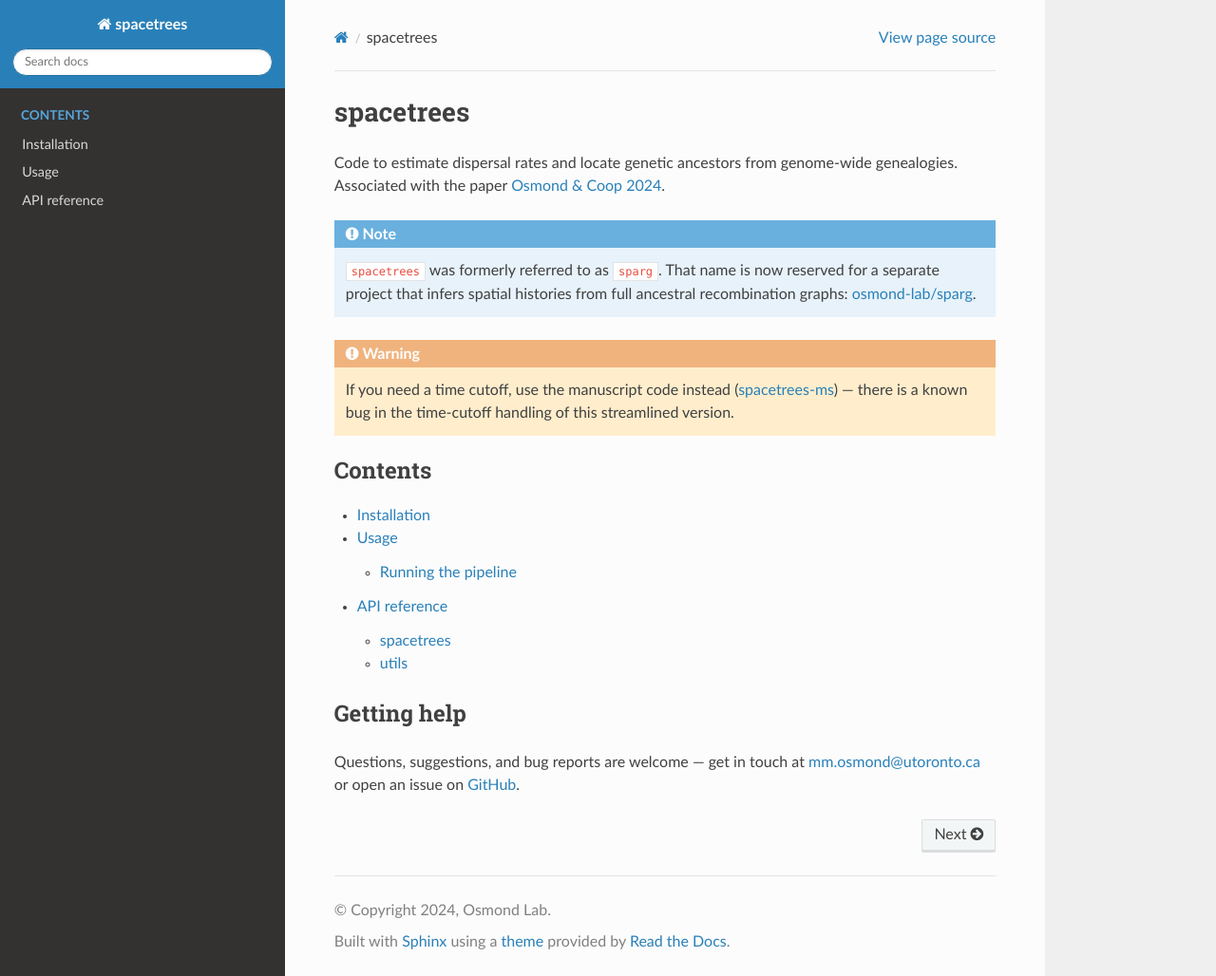
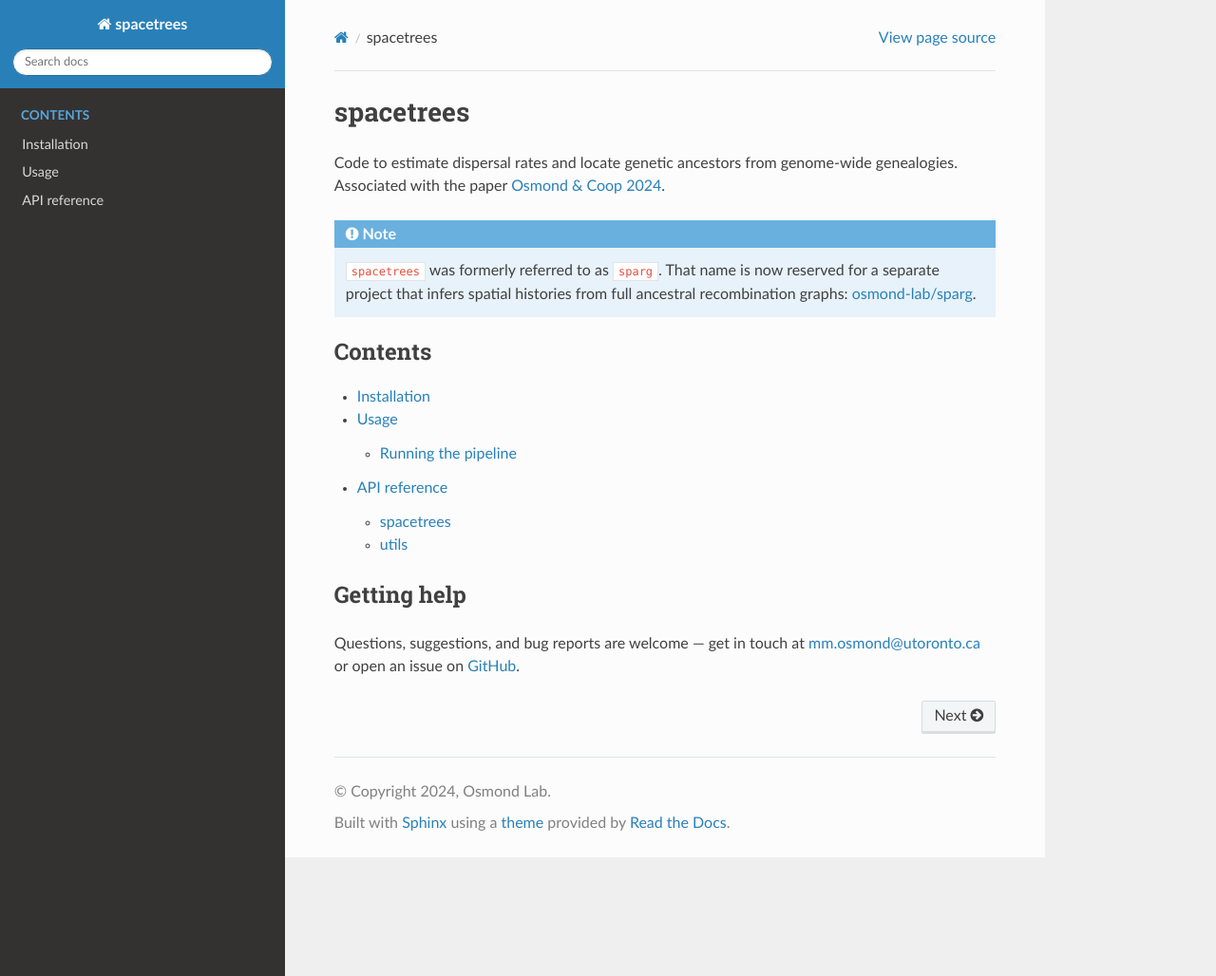
Before and after one commit to osmond-lab/spacetrees, a Sphinx documentation site: the page built from docs/index.rst, in a window 1280 px wide and 1028 px high. Shown: the whole window at 95% size. Built offline with Sphinx 7.4.7 and the Read the Docs theme 3.1.0, drawn with Linux system fonts in a browser that asks for light colours.

Commit message:
Remove the fixed time-cutoff bug warning from README and docs

```diff
--- a/docs/index.rst
+++ b/docs/index.rst
@@ -8,11 +8,6 @@ Associated with the paper `Osmond & Coop 2024 <https://elifesciences.org/article
    ``spacetrees`` was formerly referred to as ``sparg``. That name is now reserved for a
    separate project that infers spatial histories from full ancestral recombination graphs:
    `osmond-lab/sparg <https://github.com/osmond-lab/sparg>`_.
-
-.. warning::
-   If you need a time cutoff, use the manuscript code instead
-   (`spacetrees-ms <https://github.com/mmosmond/spacetrees-ms>`_) — there is a known bug in
-   the time-cutoff handling of this streamlined version.
 
 .. toctree::
    :maxdepth: 2
```
Also changed, not shown: README.md (+0 -3 lines).
